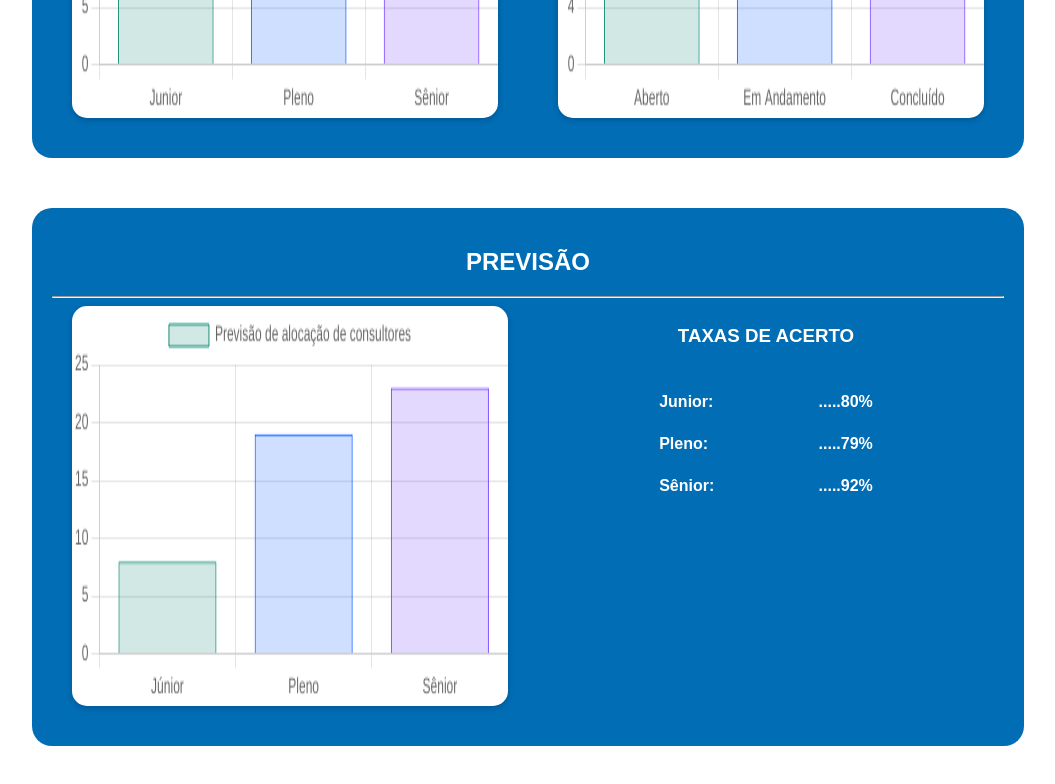
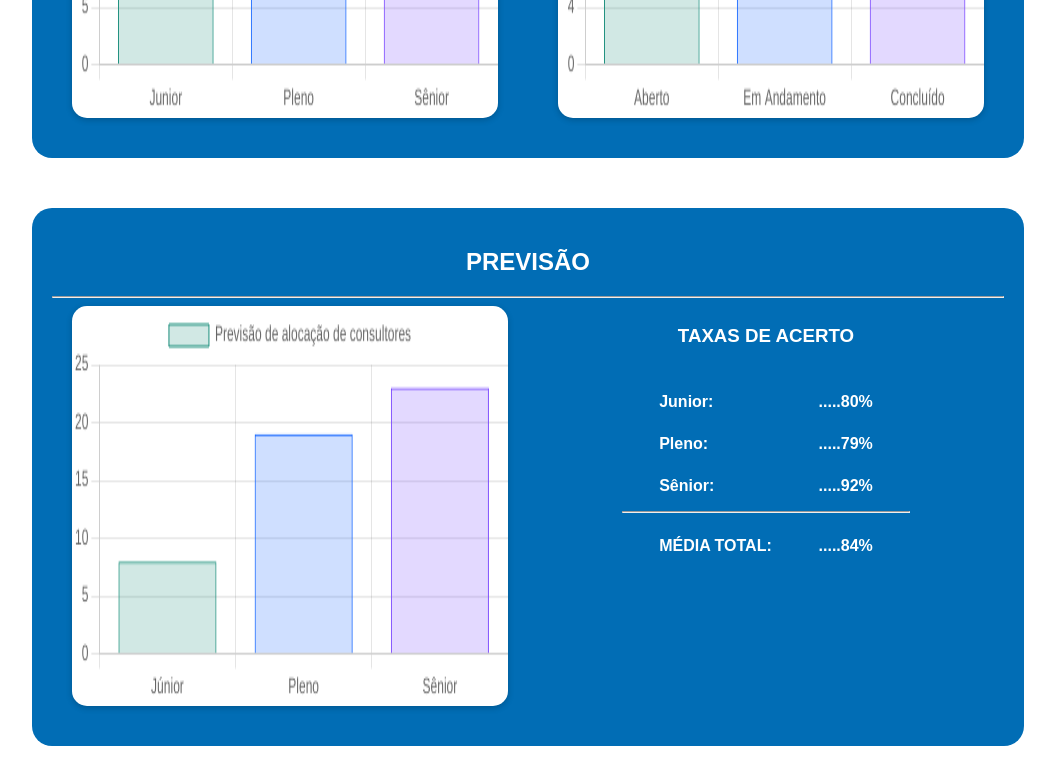
Before and after one commit to joaombvb/teste, a plain HTML site: page index.html in a window 1280 px wide. Shown: the part 2132-2916 px from the top of the page, without its empty margins (112-1167 px from the left). Drawn offline with nearby package versions, Linux system fonts and the light colour scheme.

Commit message:
<feat>(taxa de acerto): <adiciona uma linha e a média total das taxas>

```diff
--- a/index.html
+++ b/index.html
@@ -88,6 +88,11 @@
                     <p class="taxa-acerto_txt"><span>Junior:</span><span>.....80%</span></p>
                     <p class="taxa-acerto_txt"><span>Pleno:</span><span>.....79%</span></p>
                     <p class="taxa-acerto_txt"><span>Sênior:</span><span>.....92%</span></p>
+                    <hr class="taxa-acerto_hr">
+                    <p class="taxa-acerto_txt"><span>MÉDIA TOTAL:</span><span>.....84%</span></p>
+
+
+
 
 
 
--- a/styles.css
+++ b/styles.css
@@ -161,3 +161,7 @@ h3 {
     padding: 1em 0.2em 0.5em;
     margin: 0 8em;
 }
+
+.taxa-acerto_hr {
+    width: 60%;
+}
```
